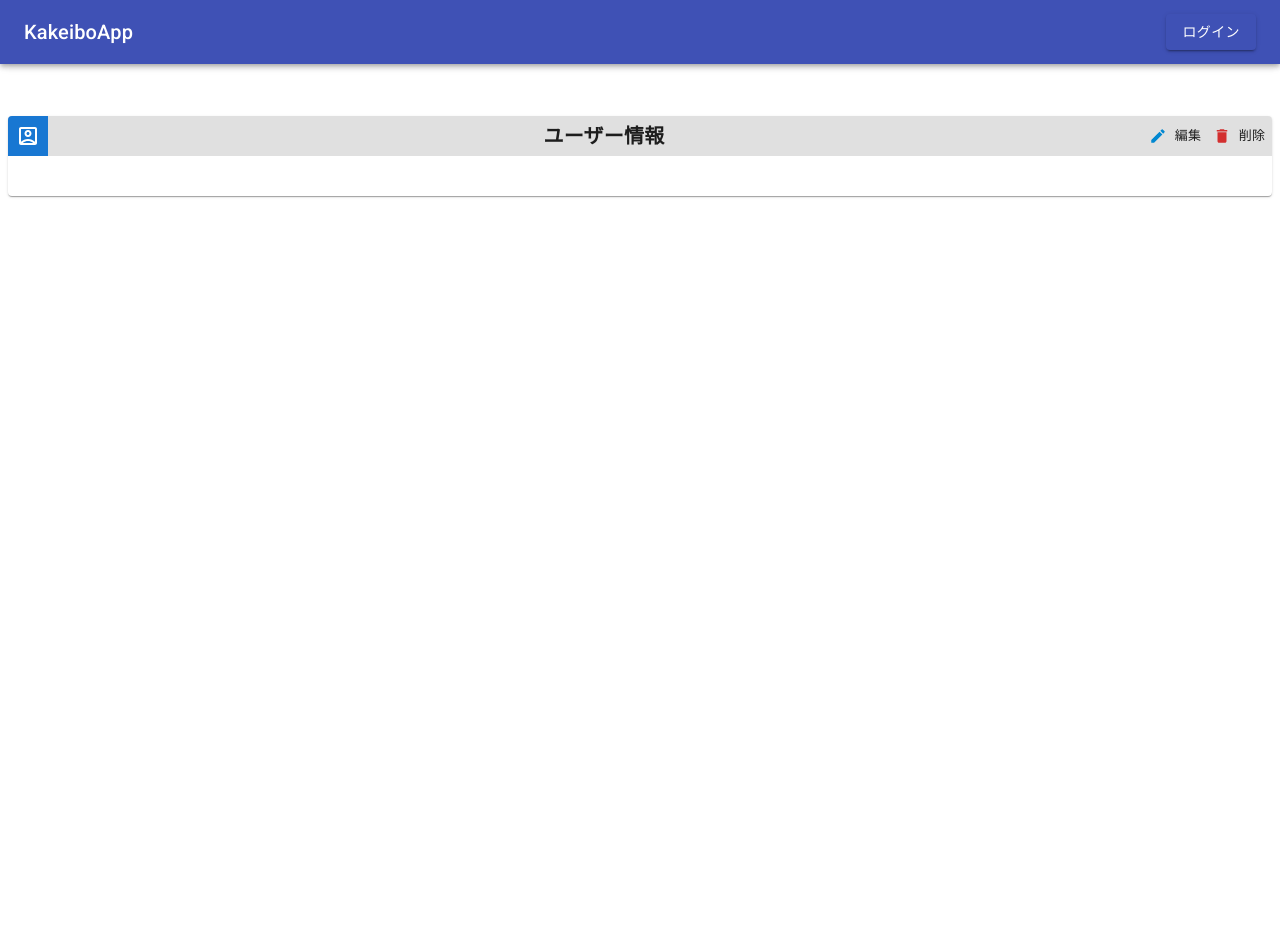
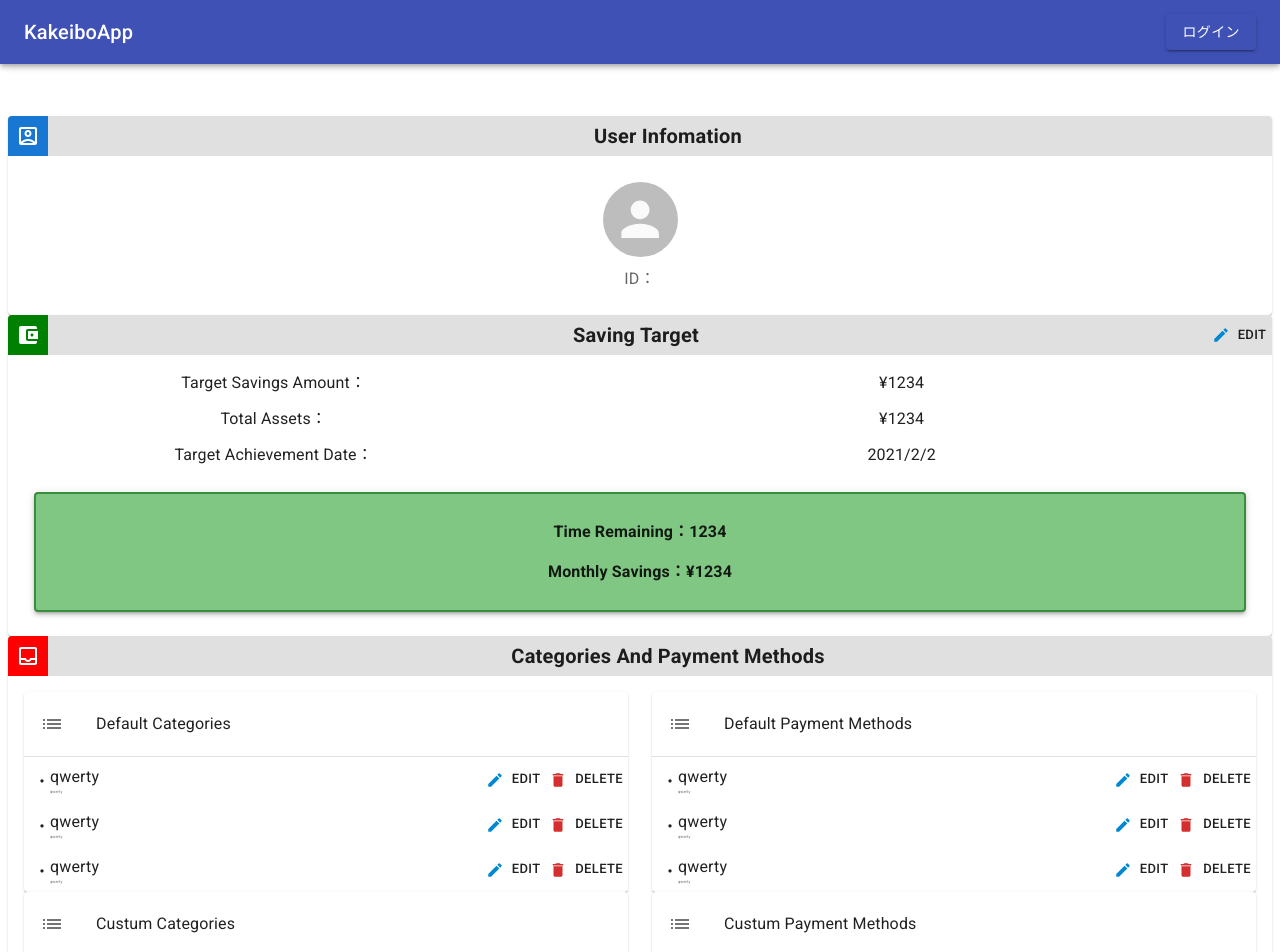
Before and after one commit to nobumitsu-1995/KakeiboApp_V2_front, a React (Create React App) app in the folder frontend/: page / in a window 1280 px wide. Shown: the top 952 px of the page. Before the commit the page ends 800 px from the top, so only its background shows below. Built offline with nearby package versions, Linux system fonts and the light colour scheme.

Commit message:
templatesファイルの作成

```diff
--- a/frontend/src/App.tsx
+++ b/frontend/src/App.tsx
@@ -1,9 +1,9 @@
-import { AccountBoxOutlined } from '@mui/icons-material';
 import React from 'react';
 import './App.css';
-import Card from './components/molecules/Card';
-import ItemMenu from './components/molecules/ItemMenu';
 import Header from './components/organisms/Header';
+import CategoriesAndPaymentMethods from './components/templates/CategoriesAndPaymentMethods';
+import MoneyInfo from './components/templates/MoneyInfo';
+import UserInfo from './components/templates/UserInfo';
 
 function App() {
 
@@ -11,16 +11,9 @@ function App() {
     <div className="App">
       <Header/>
       <br/><br/><br/><br/><br/><br/>
-      <Card
-        color="#1877D2"
-        title={"ユーザー情報"}
-        action={<ItemMenu/>}
-      >
-        <AccountBoxOutlined/>
-        <>
-
-        </>
-      </Card>
+      <UserInfo/>
+      <MoneyInfo/>
+      <CategoriesAndPaymentMethods/>
     </div>
   );
 }
--- a/frontend/src/components/molecules/ItemMenu.tsx
+++ b/frontend/src/components/molecules/ItemMenu.tsx
@@ -11,9 +11,9 @@ const ItemMenu: React.FC<Props> = (props) => {
 
     return (
         <>
-            {props.edit ??
+            {props.edit &&
                 <Button
-                    children={"編集"}
+                    children={"edit"}
                     color="inherit"
                     size="small"
                     variant="text"
@@ -21,9 +21,9 @@ const ItemMenu: React.FC<Props> = (props) => {
                     startIcon={<EditIcon color="info"/>}
                 />
             }
-            {props.delete ??
+            {props.delete &&
                 <Button
-                    children={"削除"}
+                    children={"delete"}
                     color="inherit"
                     size="small"
                     variant="text"
--- /dev/null
+++ b/frontend/src/components/molecules/List.tsx
@@ -0,0 +1,73 @@
+import {Divider, List as MUIList, ListItem, ListItemIcon, ListItemText, makeStyles, Paper} from '@material-ui/core';
+import ListIcon from '@mui/icons-material/List';
+import ItemMenu from './ItemMenu';
+
+type Props = {
+    title: string;
+    contents?: string[];
+}
+
+const useStyles = makeStyles({
+    fixedList: {
+        position: 'relative',
+        overflow: 'auto',
+        maxHeight: 240,
+    },
+    listItem: {
+        height: 45,
+        padding: 0,
+        paddingLeft: 10
+    },
+    secondary: {
+        fontSize: 4
+    }
+})
+
+const List: React.FC<Props> = (props) => {
+    const classes = useStyles();
+
+    return (
+        <Paper>
+            <MUIList>
+                <ListItem>
+                    <ListItemIcon>
+                        <ListIcon/>
+                    </ListItemIcon>
+                    <ListItemText primary={props.title}/>
+                </ListItem>
+            </MUIList>
+            <Divider/>
+            <MUIList
+                className={classes.fixedList}
+                disablePadding={true}
+            >
+                <ListItem button className={classes.listItem}>
+                    ・<ListItemText
+                        classes={{secondary: classes.secondary}}
+                        primary="qwerty"
+                        secondary="qwerty"
+                    />
+                    <ItemMenu edit={() => {console.log("edit")}} delete={() => {console.log("delete")}}/>
+                </ListItem>
+                <ListItem button className={classes.listItem}>
+                    ・<ListItemText
+                        classes={{secondary: classes.secondary}}
+                        primary="qwerty"
+                        secondary="qwerty"
+                    />
+                    <ItemMenu edit={() => {console.log("edit")}} delete={() => {console.log("delete")}}/>
+                </ListItem>
+                <ListItem button className={classes.listItem}>
+                    ・<ListItemText
+                        classes={{secondary: classes.secondary}}
+                        primary="qwerty"
+                        secondary="qwerty"
+                    />
+                    <ItemMenu edit={() => {console.log("edit")}} delete={() => {console.log("delete")}}/>
+                </ListItem>
+            </MUIList>
+        </Paper>
+    );
+}
+
+export default List;
--- /dev/null
+++ b/frontend/src/components/templates/CategoriesAndPaymentMethods.tsx
@@ -0,0 +1,28 @@
+import { Grid } from "@material-ui/core";
+import { InboxOutlined } from "@mui/icons-material";
+import Card from "../molecules/Card";
+import List from "../molecules/List";
+
+const CategoriesAndPaymentMethods = () => {
+
+    return (
+        <Card
+            color="red"
+            title={"Categories And Payment Methods"}
+        >
+            <InboxOutlined/>
+            <Grid container spacing={3} justifyContent="center">
+                <Grid item xs={6}>
+                    <List title="Default Categories"/>
+                    <List title="Custum Categories"/>
+                </Grid>
+                <Grid item xs={6}>
+                    <List title="Default Payment Methods"/>
+                    <List title="Custum Payment Methods"/>
+                </Grid>
+            </Grid>
+        </Card>
+    );
+}
+
+export default CategoriesAndPaymentMethods;
--- /dev/null
+++ b/frontend/src/components/templates/MoneyInfo.tsx
@@ -0,0 +1,51 @@
+import { Card as MUICard, Grid, Typography } from "@material-ui/core";
+import { makeStyles } from "@material-ui/styles";
+import { AccountBalanceWallet } from "@mui/icons-material";
+import Card from "../molecules/Card";
+import ItemMenu from "../molecules/ItemMenu";
+
+const useStyles = makeStyles({
+    important: {
+        backgroundColor: "#81C784",
+        margin: "25px 10px 0 10px",
+        padding: 10,
+        border: "2px solid #388e3c",
+        fontWeight: "bold"
+    },
+});
+
+const MoneyInfo =  () => {
+    const classes = useStyles();
+
+    return (
+        <Card
+            color={"green"}
+            title={"Saving Target"}
+            action={<ItemMenu edit={() => {console.log("edit")}} />}
+        >
+            <AccountBalanceWallet/>
+            <Typography>
+                <Grid container spacing={3} justifyContent="center">
+                    <Grid item xs={5}>Target Savings Amount：</Grid>
+                    <Grid item xs={7}>¥1234</Grid>
+                </Grid>
+                <Grid container spacing={3} justifyContent="center">
+                    <Grid item xs={5}>Total Assets：</Grid>
+                    <Grid item xs={7}>¥1234</Grid>
+                </Grid>
+                <Grid container spacing={3} justifyContent="center">
+                    <Grid item xs={5}>Target Achievement Date：</Grid>
+                    <Grid item xs={7}>2021/2/2</Grid>
+                </Grid>
+                <MUICard className={classes.important} elevation={3}>
+                    <p>Time Remaining：1234</p>
+                    <p>Monthly Savings：¥1234</p>
+                </MUICard>
+            </Typography>
+        </Card>
+
+
+    );
+}
+
+export default MoneyInfo;
--- /dev/null
+++ b/frontend/src/components/templates/UserInfo.tsx
@@ -0,0 +1,37 @@
+import { Avatar } from "@material-ui/core";
+import { AccountBoxOutlined } from "@mui/icons-material";
+import { Typography } from "@mui/material";
+import { useSelector } from "react-redux";
+import { getUserIcon, getUserId, getUserName } from "../../reducks/users/selectors";
+import Card from "../molecules/Card";
+
+const UserInfo = () => {
+    const selector = useSelector(state => state);
+    const username = getUserName(selector);
+    const icon = getUserIcon(selector);
+    const id = getUserId(selector);
+
+    return (
+        <Card
+            color="#1877D2"
+            title={"User Infomation"}
+        >
+            <AccountBoxOutlined/>
+            <>
+                <Avatar
+                    alt={username}
+                    src={icon}
+                    style={{ margin: "10px auto", width: 75, height: 75}}
+                />
+                <Typography variant="h5" component="h2">
+                    {username}
+                </Typography>
+                <Typography color="textSecondary">
+                    ID：{id}
+                </Typography>
+            </>
+        </Card>
+    );
+}
+
+export default UserInfo;
--- a/frontend/src/reducks/users/operations.ts
+++ b/frontend/src/reducks/users/operations.ts
@@ -8,7 +8,8 @@ export const signIn = (user: User | undefined) => {
                 isSignedIn: true,
                 icon: user?.picture,
                 uid: user?.sub,
-                username: user?.nickname
+                username: user?.nickname,
+                email: user?.email
             }))
         )
     }
--- a/frontend/src/reducks/users/selectors.ts
+++ b/frontend/src/reducks/users/selectors.ts
@@ -16,3 +16,8 @@ export const getUserIcon = createSelector(
     [usersSelector],
     state => state.icon
 )
+
+export const getUserEmail = createSelector(
+    [usersSelector],
+    state => state.email
+)
--- a/frontend/src/reducks/users/type.ts
+++ b/frontend/src/reducks/users/type.ts
@@ -3,6 +3,7 @@ export type userState = {
     icon?: string
     uid?: string
     username?: string
+    email?: string
 };
 
 export type userAction = {
```
Also changed, not shown: frontend/src/components/molecules/Table.tsx (added, +64 -0 lines).
